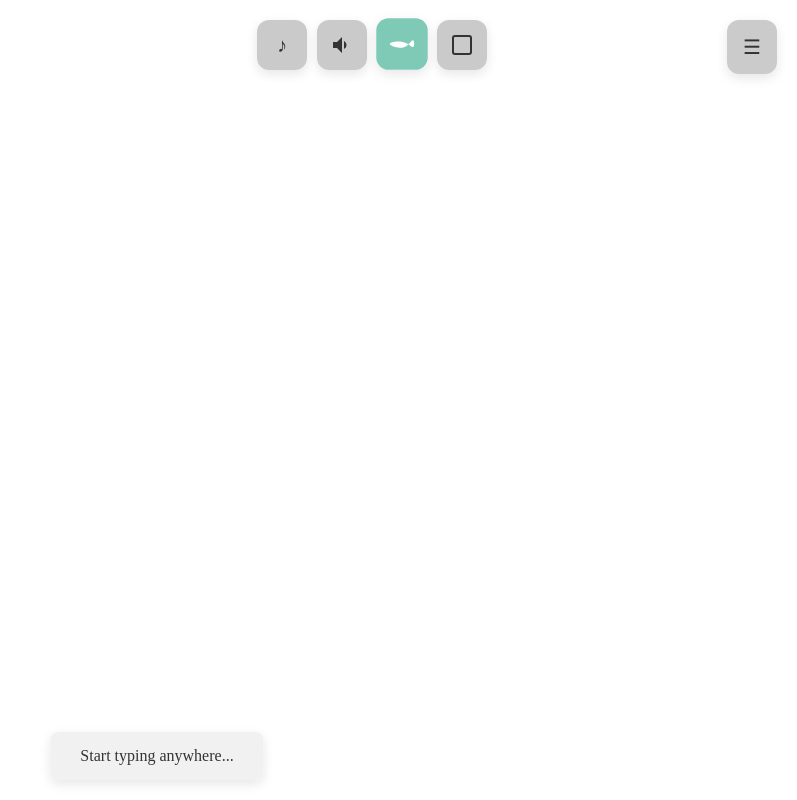
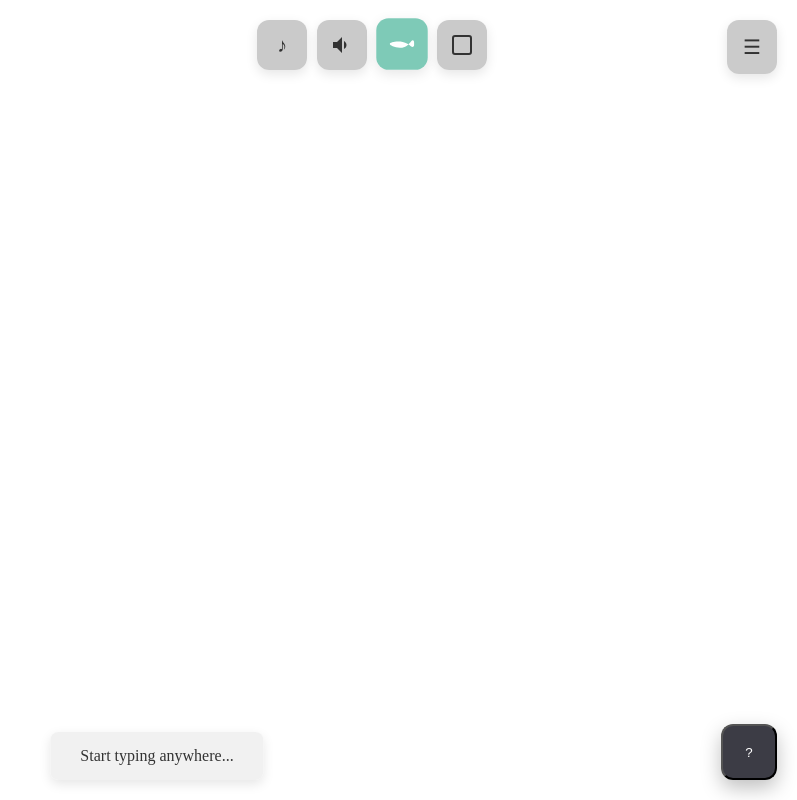
Before and after one commit to eaeaeaosn/calm-typing, a plain HTML site: page index.html in a window 1280 px wide. Shown: the whole page, without its empty margins (483-1280 px from the left). Drawn offline with Linux system fonts and the light colour scheme.

Commit message:
add tutorial

```diff
--- a/index.html
+++ b/index.html
@@ -2420,6 +2420,140 @@
                 }
             }
         });
+
+        // --- Tutorial button & panel ---
+        // Create tutorial HTML elements (button + panel)
+        (function setupTutorial() {
+            // Styles: inject minimal rules to keep everything in one file
+            const style = document.createElement('style');
+            style.textContent = `
+            /* Tutorial button (bottom-right) */
+            #tutorial-btn {
+                position: fixed;
+                right: 20px;
+                bottom: 20px;
+                width: 56px;
+                height: 56px;
+                border-radius: 12px;
+                background: rgba(50,50,60,0.95);
+                color: #fff;
+                display: flex;
+                align-items: center;
+                justify-content: center;
+                z-index: 2200;
+                cursor: pointer;
+                box-shadow: 0 8px 20px rgba(0,0,0,0.25);
+                transition: transform 0.18s ease, background 0.18s ease;
+                backdrop-filter: blur(6px);
+            }
+            #tutorial-btn:hover { transform: translateY(-3px) scale(1.03); }
+
+            /* Tutorial panel */
+            #tutorial-panel {
+                position: fixed;
+                right: 20px;
+                bottom: 92px;
+                width: 320px;
+                max-width: calc(100% - 40px);
+                background: rgba(255,255,255,0.98);
+                color: #111;
+                border-radius: 12px;
+                box-shadow: 0 12px 30px rgba(0,0,0,0.22);
+                padding: 16px;
+                z-index: 2199;
+                transform-origin: bottom right;
+                transform: translateY(12px) scale(0.98);
+                opacity: 0;
+                pointer-events: none;
+                transition: opacity 0.18s ease, transform 0.18s ease;
+                font-family: Arial, Helvetica, sans-serif;
+                font-size: 14px;
+            }
+            #tutorial-panel.show {
+                transform: translateY(0) scale(1);
+                opacity: 1;
+                pointer-events: auto;
+            }
+
+            #tutorial-panel h4 { margin: 0 0 8px 0; font-size: 16px; }
+            #tutorial-panel p { margin: 6px 0; line-height: 1.4; color: #222; }
+            #tutorial-panel .tutorial-actions { display:flex; gap:8px; margin-top:10px; }
+            #tutorial-panel button { flex:1; padding:8px 10px; border-radius:8px; border:none; cursor:pointer; }
+            #tutorial-panel .close-btn { background:#333; color:#fff; }
+            #tutorial-panel .more-btn { background:transparent; border:1px solid #ddd; }
+            `;
+            document.head.appendChild(style);
+
+            // Button
+            const btn = document.createElement('button');
+            btn.id = 'tutorial-btn';
+            btn.title = 'Tutorial';
+            btn.setAttribute('aria-label', 'Open tutorial');
+            btn.innerHTML = `?`;
+            document.body.appendChild(btn);
+
+            // Panel
+            const panel = document.createElement('div');
+            panel.id = 'tutorial-panel';
+            panel.setAttribute('role', 'dialog');
+            panel.setAttribute('aria-hidden', 'true');
+            panel.innerHTML = `
+                <h4>How Calm Typing works</h4>
+                <p>This site turns your typed characters into floating calm visuals and saves words you type to build a personal history.</p>
+                <p>Basic actions:</p>
+                <ul style="margin:6px 0 0 18px; padding:0; color:#333;">
+                    <li>Type anywhere to create floating characters.</li>
+                    <li>Space saves the current word (auto-correct applied).</li>
+                    <li>Enter finalizes a sentence and triggers a gentle animation.</li>
+                    <li>Use the top-right controls to change background, audio, fonts, and size.</li>
+                </ul>
+                <div class="tutorial-actions">
+                    <button class="close-btn">Close</button>
+                    <button class="more-btn">Read README</button>
+                </div>
+            `;
+            document.body.appendChild(panel);
+
+            // Toggle logic
+            function openPanel() {
+                panel.classList.add('show');
+                panel.setAttribute('aria-hidden', 'false');
+                btn.setAttribute('aria-pressed', 'true');
+            }
+            function closePanel() {
+                panel.classList.remove('show');
+                panel.setAttribute('aria-hidden', 'true');
+                btn.setAttribute('aria-pressed', 'false');
+            }
+
+            btn.addEventListener('click', function(e) {
+                e.stopPropagation();
+                if (panel.classList.contains('show')) closePanel(); else openPanel();
+            });
+
+            // close when clicking outside
+            document.addEventListener('click', function(e) {
+                if (!panel.contains(e.target) && e.target !== btn) {
+                    closePanel();
+                }
+            });
+
+            // close on Escape
+            document.addEventListener('keydown', function(e) {
+                if (e.key === 'Escape') closePanel();
+            });
+
+            // Wire panel buttons
+            panel.querySelector('.close-btn').addEventListener('click', closePanel);
+            panel.querySelector('.more-btn').addEventListener('click', function() {
+                // Try to open README if available; fallback to alert with short guide
+                try {
+                    window.open('README.md', '_blank');
+                } catch (err) {
+                    alert('See the project README for more details.');
+                }
+            });
+        })();
     </script>
 </body>
 </html>
```
